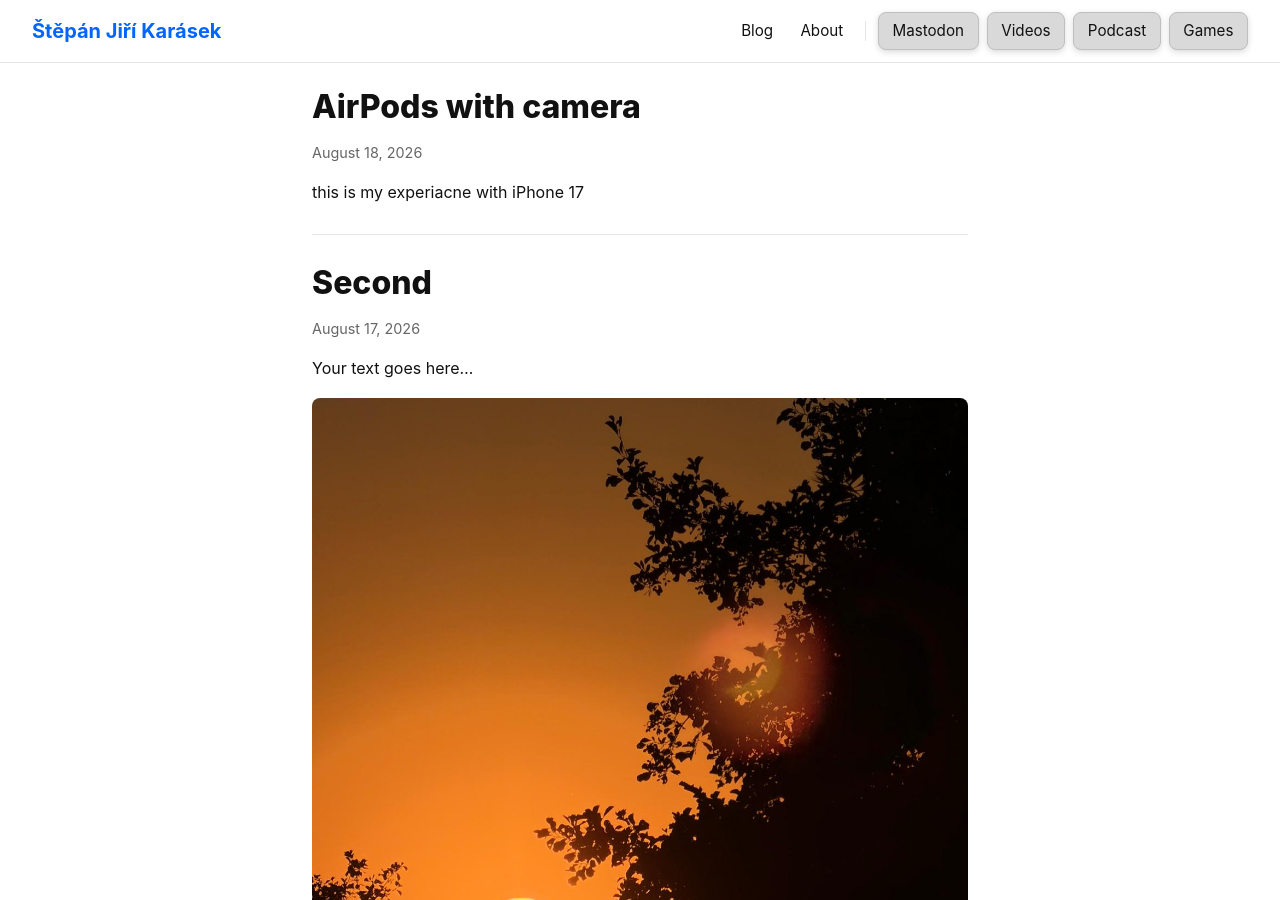
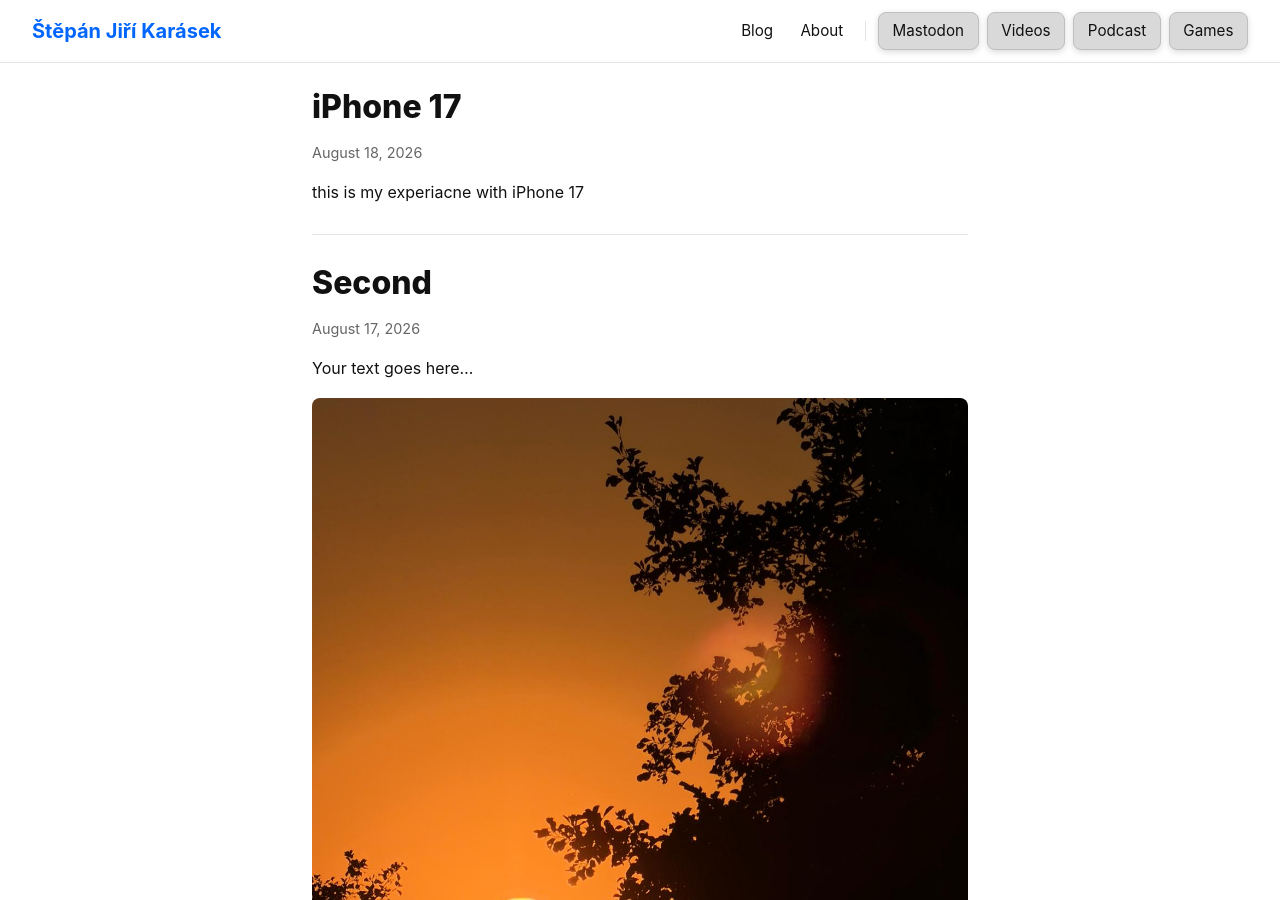
Before and after one commit to StepanJiri/stepankarasek.github.io, a Jekyll site: the page built from index.md, in a window 1280 px wide and 900 px high. Built offline with Jekyll 4.4.1, drawn with Linux system fonts in a browser that asks for light colours.

Commit message:
Update 2026-08-18-iPhone-17.md

```diff
--- a/_posts/2026-08-18-iPhone-17.md
+++ b/_posts/2026-08-18-iPhone-17.md
@@ -1,5 +1,5 @@
 ---
-title: "AirPods with camera"
+title: "iPhone 17"
 ---
 
 
```
